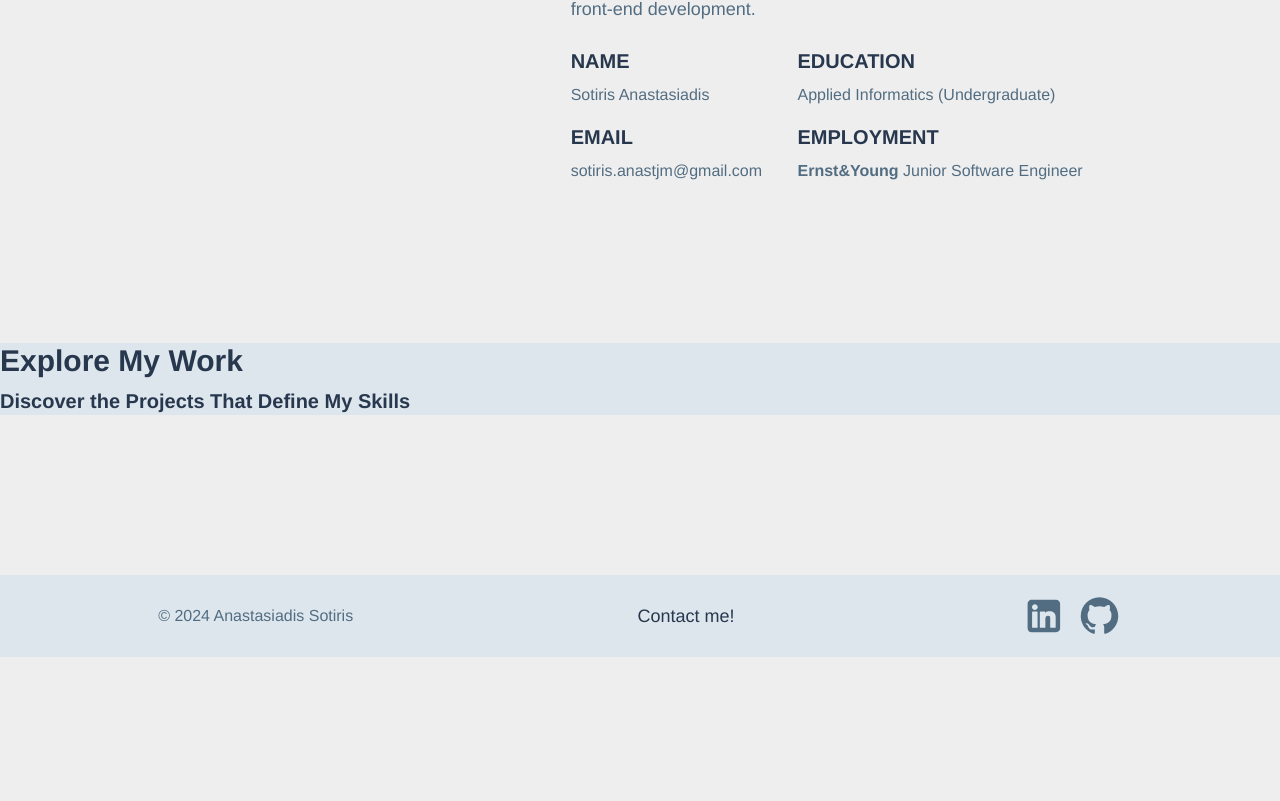
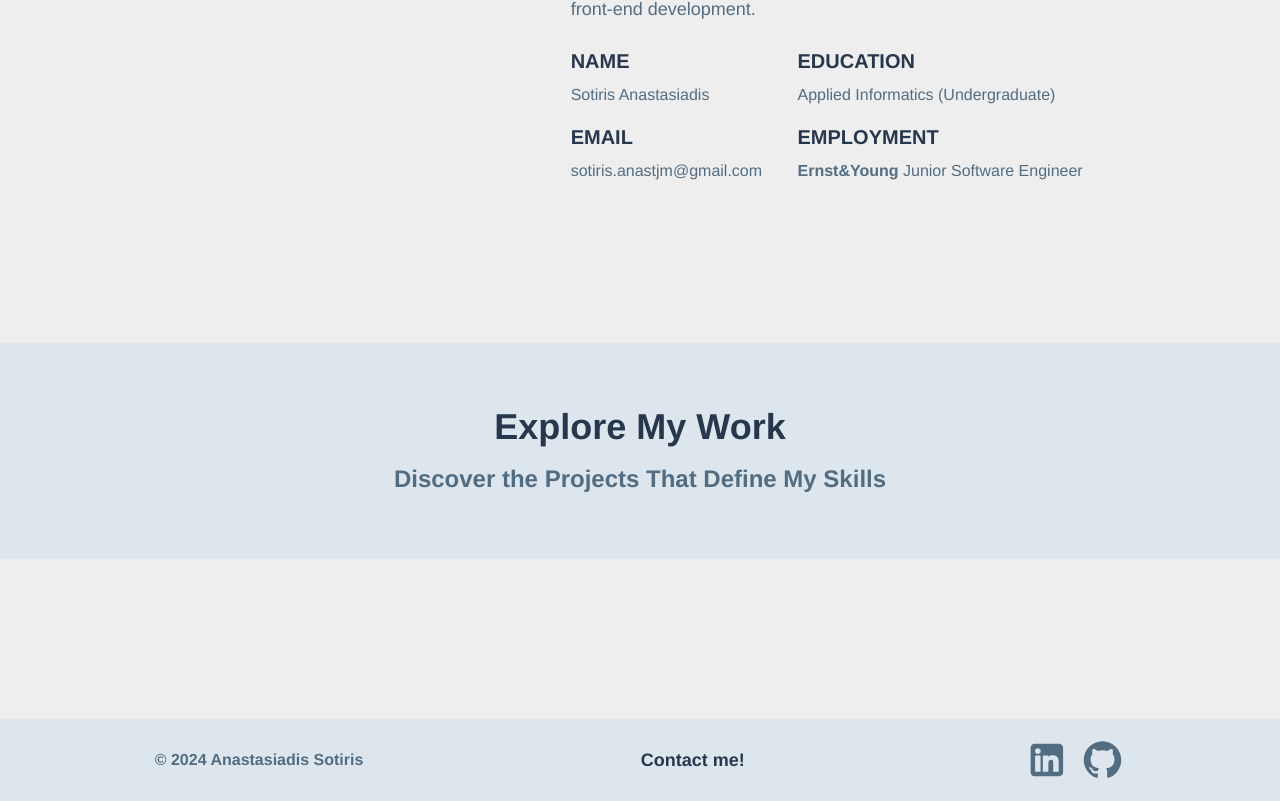
Before and after one commit to sotirisanastjm/AboutMe_v2, an Angular app: page /home in a window 1280 px wide. Shown: the part 1923-2724 px from the top of the page. Before the commit the page ends 2580 px from the top, so only its background shows below. Built offline with nearby package versions, Linux system fonts and the light colour scheme.

Commit message:
banner products

```diff
--- a/src/app/banner-product/banner-product.component.html
+++ b/src/app/banner-product/banner-product.component.html
@@ -1,9 +1,18 @@
-<section class="dark:bg-blue-900 bg-blue-300">
-    <div class="container mx-auto flex flex-col gap-8">
-        <div class="flex flex-col gap-2">
-            <h2 class="text-3xl font-bold">Explore My Work</h2>
-            <h3 class="text-xl font-bold">Discover the Projects That Define My Skills</h3>
-        </div>
-
-    </div>
+<section class="dark:bg-blue-900 bg-blue-300 py-16">
+  <div class="container mx-auto flex flex-col gap-8">
+      <div class="flex flex-col gap-4 items-center">
+        <h2 class="text-4xl font-bold text-blue-900">Explore My Work</h2>
+        <h3 class="text-2xl font-bold text-blue-700">
+          Discover the Projects That Define My Skills
+        </h3>
+      </div>
+    <!-- <div class="flex flex-row w-full justify-between">
+      <a class="link-text text-xl font-bold w-fit self-end flex flex-row gap-2 cursor-pointer items-center">
+        <span>Explore now</span>
+        <svg xmlns="http://www.w3.org/2000/svg" fill="none" viewBox="0 0 24 24" stroke-width="1.5" stroke="currentColor" class="size-6">
+            <path stroke-linecap="round" stroke-linejoin="round" d="M17.25 8.25 21 12m0 0-3.75 3.75M21 12H3" />
+          </svg>
+    </a>
+    </div> -->
+  </div>
 </section>
--- a/src/app/footer/footer.component.html
+++ b/src/app/footer/footer.component.html
@@ -1,10 +1,10 @@
 <footer>
     <div class="dark:bg-[#27374D] bg-[#DDE6ED] py-4 px-4">
         <div class="flex flex-col-reverse md:flex-row justify-around items-center">
-            <p class="font-medium mt-4 md:mt-0">&copy; 2024 Anastasiadis Sotiris</p>
+            <p class="font-semibold mt-4 md:mt-0">&copy; 2024 Anastasiadis Sotiris</p>
             <div class="">
                 <ul class="mt-4 md:mt-0 flex space-x-6 font-medium text-lg text-blue-900 dark:text-blue-500">
-                    <li><a class="textNav" routerLink="/contact">Contact me!</a></li>
+                    <li><a class="textNav font-semibold" routerLink="/contact">Contact me!</a></li>
                 </ul>
             </div>
             <app-media></app-media>
--- a/src/assets/shared/buttons.scss
+++ b/src/assets/shared/buttons.scss
@@ -23,8 +23,45 @@
     @apply text-blue-700 dark:text-blue-300;
 }
 
+.link-text {
+  @apply flex relative;
+  background-image: linear-gradient(
+    to right,
+    #526D82,
+    #526D82 50%,
+    #000 50%
+  );
+  background-size: 200% 100%;
+  background-position: 100%;
+  -webkit-background-clip: text;
+  -webkit-text-fill-color: transparent;
+  transition: all 0.3s ease-in-out;
+}
 
+.link-text:before{
+  @apply block absolute left-0 w-0 bottom-[-4px] h-[2px] ;
+  content: '';
+  background: #526D82;
+  transition: all 0.3s ease-in-out;
+}
 
+.link-text:hover {
+ background-position: 0;
+}
+
+.link-text:hover::before{
+  @apply w-full;
+}
+
+.link-text svg {
+  fill: none;
+  stroke-width: 1.5;
+  transition: all 0.3s ease-in-out;
+}
+
+.link-text:hover svg {
+  stroke: #526D82;
+}
 
 //Tool Tip
 .tooltip {
@@ -44,6 +81,7 @@
     visibility: visible;
     opacity: 1;
   }
+
 
   .tooltiptext {
     @apply dark:text-blue-900 text-white dark:bg-blue-300 bg-blue-700 font-bold;
```
